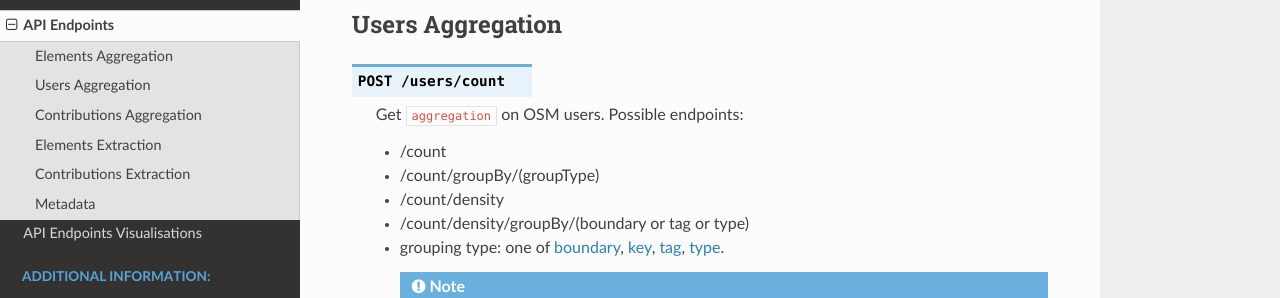
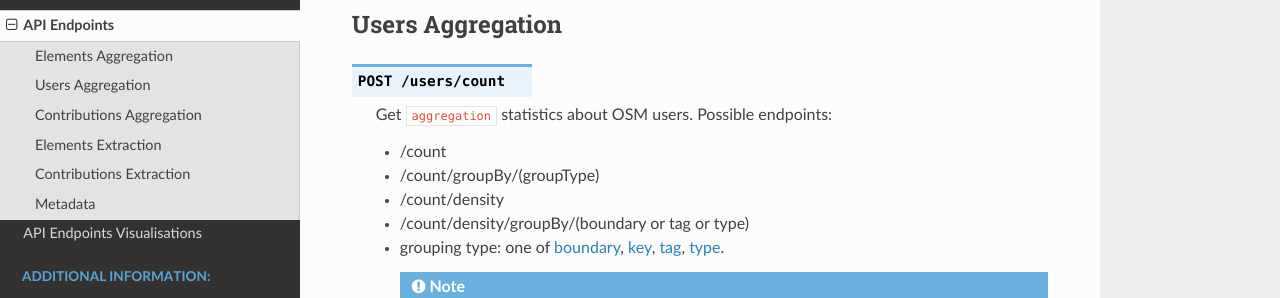
Before and after one commit to GIScience/ohsome-api, a Sphinx documentation site: the page built from docs/endpoints.rst, in a window 1280 px wide and 900 px high, scrolled down 6967 px. Shown: the part 153-451 px from the top of the window. Built offline with Sphinx 7.4.7 and the Read the Docs theme 2.0.0, drawn with Linux system fonts in a browser that asks for light colours.

Commit message:
style: improve wording

```diff
--- a/docs/endpoints.rst
+++ b/docs/endpoints.rst
@@ -828,7 +828,7 @@
 
 .. http:post :: /users/count
 
-    Get ``aggregation`` on OSM users. Possible endpoints:
+    Get ``aggregation`` statistics about OSM users. Possible endpoints:
 
     * /count
     * /count/groupBy/(groupType)
```
